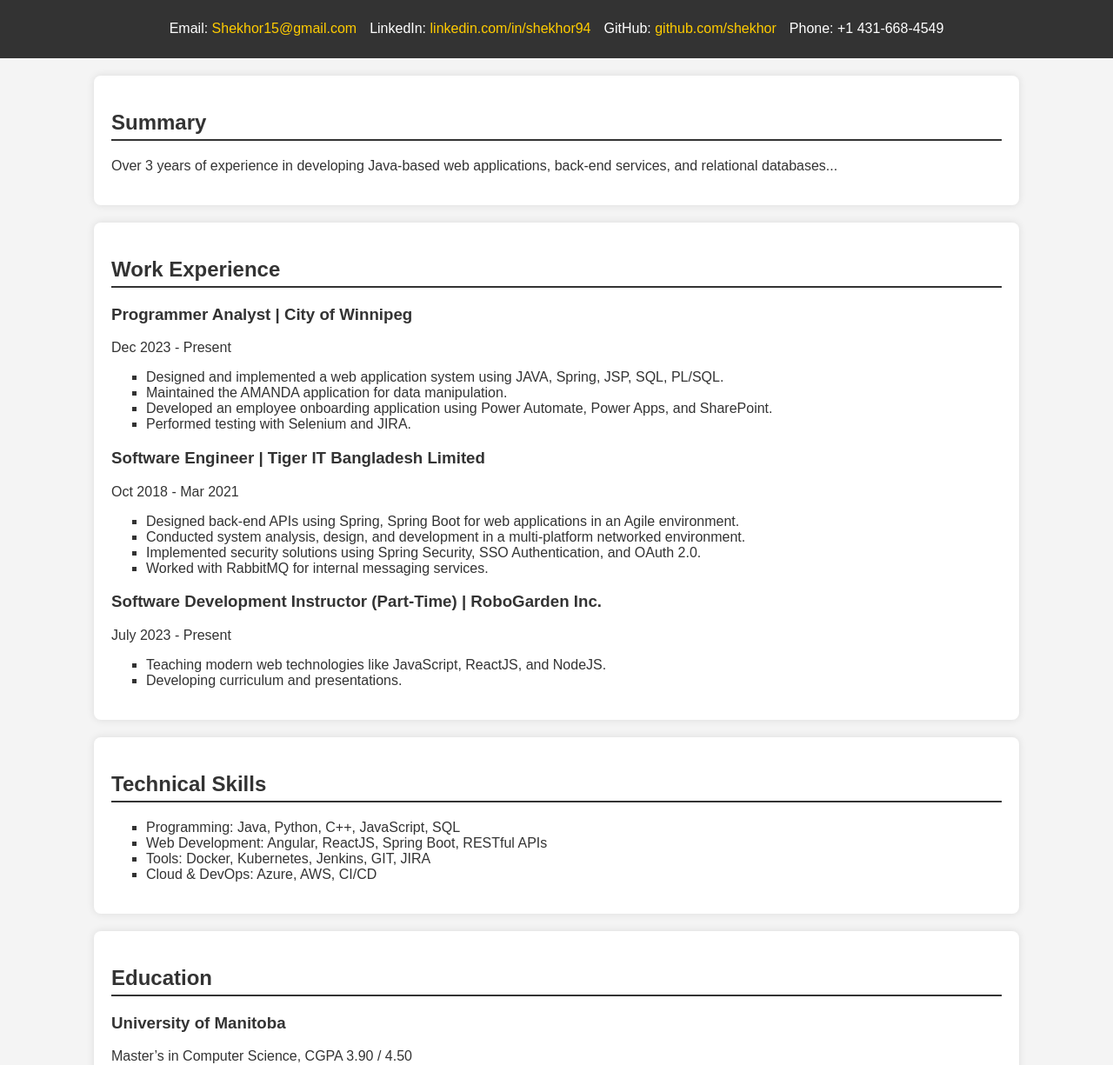
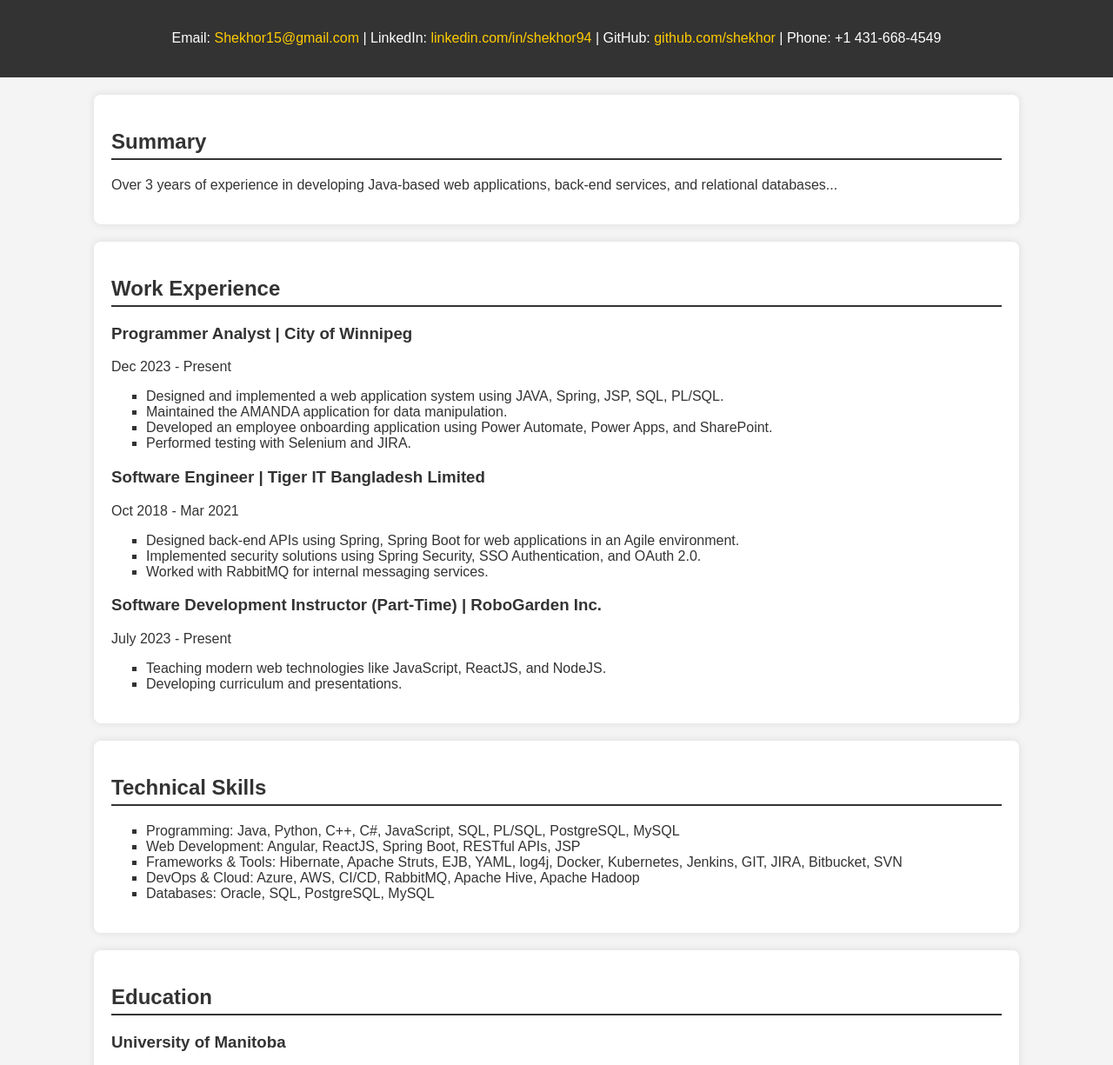
Before and after one commit to shekhor/shekhor.github.io, a plain HTML site: page index.html in a window 1280 px wide. Shown: the part 81-1306 px from the top of the page at 87% size. Drawn offline with Linux system fonts and the light colour scheme.

Commit message:
Update index.html

```diff
--- a/index.html
+++ b/index.html
@@ -18,9 +18,6 @@
             color: #fff;
             text-align: center;
             padding: 20px;
-        }
-        header p {
-            margin: 5px 0;
         }
         .header-info {
             display: flex;
@@ -53,9 +50,6 @@
                 width: 95%;
                 padding: 15px;
             }
-            header {
-                padding: 10px;
-            }
             .header-info {
                 flex-direction: column;
                 align-items: center;
@@ -67,10 +61,7 @@
     <header>
         <h1>Shekhor Chanda</h1>
         <div class="header-info">
-            <p>Email: <a href="mailto:Shekhor15@gmail.com">Shekhor15@gmail.com</a></p>
-            <p>LinkedIn: <a href="https://linkedin.com/in/shekhor94" target="_blank">linkedin.com/in/shekhor94</a></p>
-            <p>GitHub: <a href="https://github.com/shekhor" target="_blank">github.com/shekhor</a></p>
-            <p>Phone: +1 431-668-4549</p>
+            <p>Email: <a href="mailto:Shekhor15@gmail.com">Shekhor15@gmail.com</a> | LinkedIn: <a href="https://linkedin.com/in/shekhor94" target="_blank">linkedin.com/in/shekhor94</a> | GitHub: <a href="https://github.com/shekhor" target="_blank">github.com/shekhor</a> | Phone: +1 431-668-4549</p>
         </div>
     </header>
 
@@ -94,7 +85,6 @@
         <p>Oct 2018 - Mar 2021</p>
         <ul>
             <li>Designed back-end APIs using Spring, Spring Boot for web applications in an Agile environment.</li>
-            <li>Conducted system analysis, design, and development in a multi-platform networked environment.</li>
             <li>Implemented security solutions using Spring Security, SSO Authentication, and OAuth 2.0.</li>
             <li>Worked with RabbitMQ for internal messaging services.</li>
         </ul>
@@ -110,10 +100,11 @@
     <section id="skills">
         <h2>Technical Skills</h2>
         <ul>
-            <li>Programming: Java, Python, C++, JavaScript, SQL</li>
-            <li>Web Development: Angular, ReactJS, Spring Boot, RESTful APIs</li>
-            <li>Tools: Docker, Kubernetes, Jenkins, GIT, JIRA</li>
-            <li>Cloud & DevOps: Azure, AWS, CI/CD</li>
+            <li>Programming: Java, Python, C++, C#, JavaScript, SQL, PL/SQL, PostgreSQL, MySQL</li>
+            <li>Web Development: Angular, ReactJS, Spring Boot, RESTful APIs, JSP</li>
+            <li>Frameworks & Tools: Hibernate, Apache Struts, EJB, YAML, log4j, Docker, Kubernetes, Jenkins, GIT, JIRA, Bitbucket, SVN</li>
+            <li>DevOps & Cloud: Azure, AWS, CI/CD, RabbitMQ, Apache Hive, Apache Hadoop</li>
+            <li>Databases: Oracle, SQL, PostgreSQL, MySQL</li>
         </ul>
     </section>
 
```
